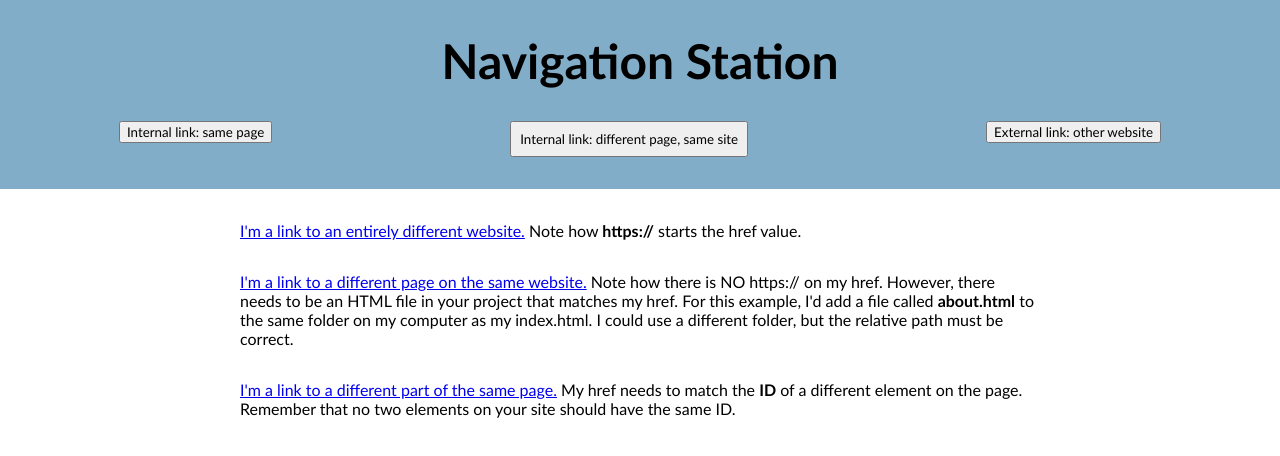
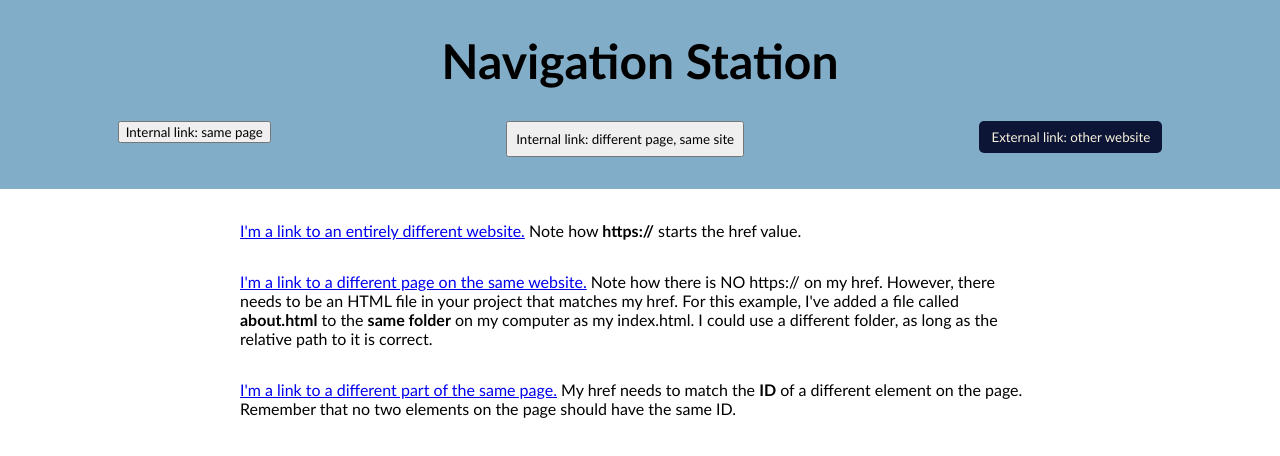
Before and after one commit to juliecoding/nav-bar-example, a plain HTML site: page index.html in a window 1280 px wide. Shown: the top 456 px of the page. Drawn offline with Linux system fonts and the light colour scheme.

Commit message:
More button styling

```diff
--- a/index.html
+++ b/index.html
@@ -3,7 +3,7 @@
   <head>
     <meta charset="UTF-8" />
     <meta name="viewport" content="width=device-width, initial-scale=1.0" />
-    <title>Document</title>
+    <title>Links, Buttons, Navigation</title>
     <link rel="stylesheet" href="styles.css" />
   </head>
   <body>
@@ -12,17 +12,20 @@
       <h1 class="headline center">Navigation Station</h1>
       <!-- nav is one of our "semantic" HTML elements. It tells computers, "Here's where to find the site navigation" -->
       <nav class="nav">
-        <!-- Normally I wrap my nav elements in an unordered list, but to keep this example simple, I'm not doing that -->
+        <!-- Normally I wrap my nav elements in an unordered list, but to keep this example simple, I'm not doing that. -->
         <a href="#get-down-here">
-          <button class="default-button">Internal link: same page</button>
+          <!-- Whatever I set the title attribute to becomes a tooltip when the user hovers on the button-->
+          <button title="Plain old button">Internal link: same page</button>
         </a>
         <a href="about.html">
-          <button class="bigger-button">
+          <button class="bigger-button" title="Enlarged button">
             Internal link: different page, same site
           </button>
         </a>
         <a href="https://www.wikipedia.org">
-          <button>External link: other website</button>
+          <button class="fancy-button" title="Highly stylized button">
+            External link: other website
+          </button>
         </a>
       </nav>
     </header>
@@ -41,17 +44,19 @@
           >I'm a link to a different page on the same website.</a
         >
         Note how there is NO https:// on my href. However, there needs to be an
-        HTML file in your project that matches my href. For this example, I'd
-        add a file called <strong>about.html</strong> to the same folder on my
-        computer as my index.html. I could use a different folder, but the
-        relative path must be correct.
+        HTML file in your project that matches my href. For this example, I've
+        added a file called <strong>about.html</strong> to the
+        <strong>same folder</strong> on my computer as my index.html. I could
+        use a different folder, as long as the relative path to it is correct.
       </p>
 
       <p>
-        <a href="#box">I'm a link to a different part of the same page.</a>
+        <a href="#get-down-here"
+          >I'm a link to a different part of the same page.</a
+        >
         My href needs to match the <strong>ID</strong> of a different element on
-        the page. Remember that no two elements on your site should have the
-        same ID.
+        the page. Remember that no two elements on the page should have the same
+        ID.
       </p>
     </main>
 
--- a/styles.css
+++ b/styles.css
@@ -3,10 +3,14 @@
   font-family: 'Gill Sans', 'Gill Sans MT', Calibri, 'Trebuchet MS', sans-serif;
 }
 
+header {
+  padding: 32px 0;
+}
+
 main {
   max-width: 800px;
   margin: auto;
-  /* I'm making the heigh much larger than it needs to be so that you can see the "jump" to the bottom of the page */
+  /* I'm making the height much larger than it needs to be so that you can see the "jump" to the bottom of the page */
   height: 2000px;
 }
 
@@ -35,13 +39,12 @@ p {
 /* OTHER ELEMENTS */
 .headline {
   font-size: 3rem;
-  padding-top: 32px;
+  margin-bottom: 32px;
 }
 
 .nav {
   display: flex;
   justify-content: space-around;
-  padding: 32px 0;
 }
 
 .footer {
@@ -50,20 +53,33 @@ p {
   padding: 60px 0;
 }
 
-.about {
-
+/* BUTTON STUFF*/
+button {
+  /* This doesn't need to be set if it's already the default in your browser */
+  cursor: pointer;
 }
 
-/* BUTTON STUFF*/
 .bigger-button {
+  /* button styling can be very simple--here we just add a little padding on all sides */
   padding: 8px;
 }
 
+
 .fancy-button {
-
+  border: none;
+  text-decoration: none;
+  background-color: #0D1537;
+  color: #F8F2DC;
+  padding: 8px 12px;
+  border-radius: 5px;
 }
 
+/* Here I've done several hover effects.
+Pick just 1-2 on a real project.  */
 .fancy-button:hover {
-  background-color: darken(#eee, 10%);
-  cursor: pointer;
+  color: white;
+  background-color: #232e5e;
+  text-decoration: underline;
+  transform: scale(1.05);
+  box-shadow: 0 0 3px white;
 }
```
Also changed, not shown: about.html (+4 -2 lines).
